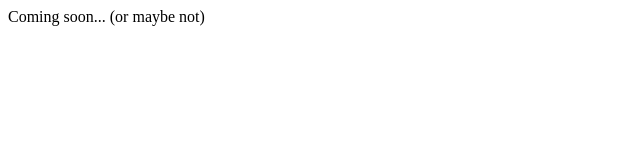
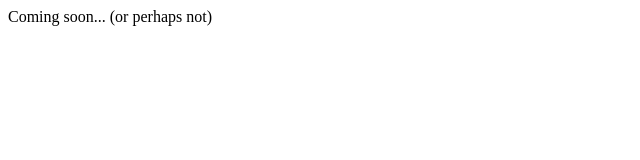
Before and after one commit to swaatomdotcom/minisite, a plain HTML site: page index.html in a window 1280 px wide. Shown: the full height of the page, 0-640 px from the left. Drawn offline with Linux system fonts and the light colour scheme.

Commit message:
commit by anthonyp

```diff
--- a/index.html
+++ b/index.html
@@ -4,7 +4,7 @@
     </head>
     <body>
         <p>
-            Coming soon... (or maybe not)
+            Coming soon... (or perhaps not)
         </p>
     </body>
 </html>
```
